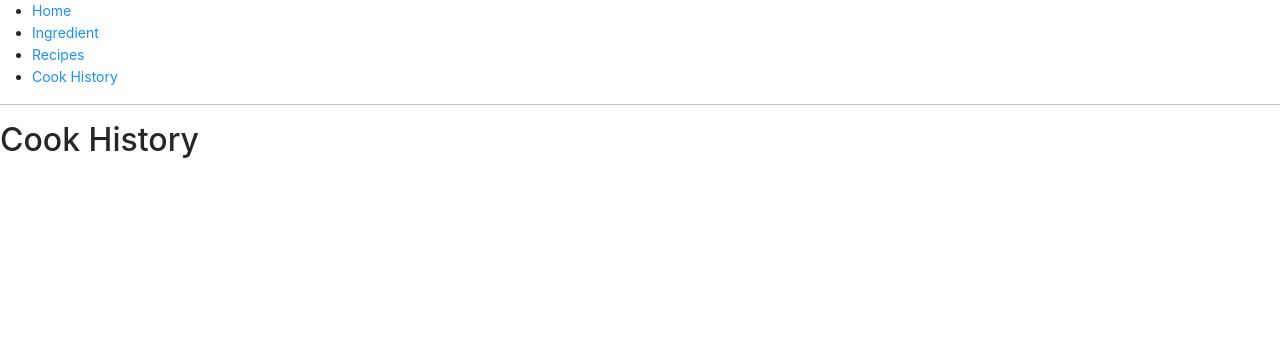
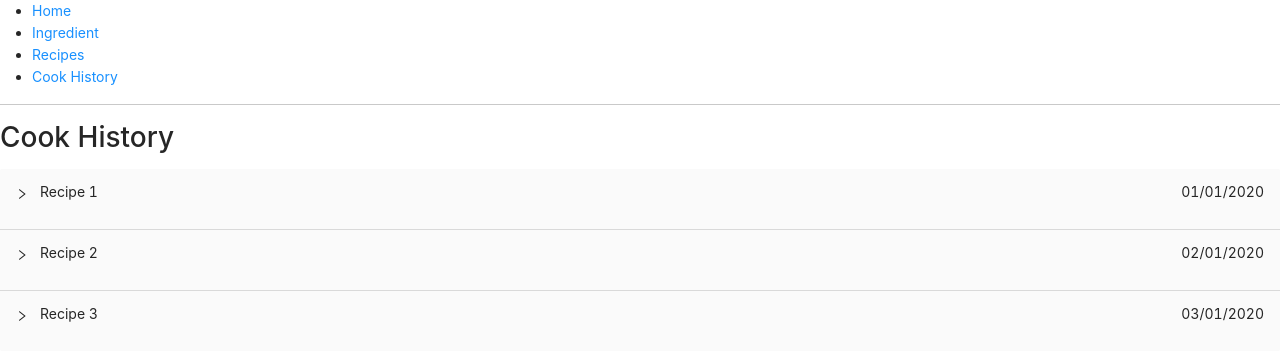
Before and after one commit to ZidiHu/pantry-app, a React (Create React App) app: page /cook-history in a window 1280 px wide. Shown: the top 360 px of the page. Built offline with nearby package versions, Linux system fonts and the light colour scheme.

Commit message:
cook history - basic layout

```diff
--- a/src/App.js
+++ b/src/App.js
@@ -7,6 +7,7 @@ import {
 } from "react-router-dom";
 import Ingredient from '../src/pages/ingredient/index'
 import RecipeList from '../src/pages/recipe/index'
+import CookHistory from '../src/pages/cookHistory/index'
 
 export default function App() {
   return (
@@ -47,11 +48,3 @@ function Home() {
     </div>
   );
 }
-
-function CookHistory() {
-  return (
-    <div>
-      <h2>Cook History</h2>
-    </div>
-  );
-}
--- /dev/null
+++ b/src/mock/cookHistory.js
@@ -0,0 +1,61 @@
+const mockCookHistory = [
+  {
+    key: 0,
+    recipeName: 'Recipe 1',
+    cookDate: '01/01/2020',
+    ingredients: [
+      {
+        ingredientName: 'apple',
+        ingredientQuality: 2
+      },
+      {
+        ingredientName: 'orange',
+        ingredientQuality: 2
+      },
+      {
+        ingredientName: 'cherry',
+        ingredientQuality: 2
+      },
+    ]
+  },
+  {
+    key: 1,
+    recipeName: 'Recipe 2',
+    cookDate: '02/01/2020',
+    ingredients: [
+      {
+        ingredientName: 'apple',
+        ingredientQuality: 1
+      },
+      {
+        ingredientName: 'orange',
+        ingredientQuality: 1
+      },
+      {
+        ingredientName: 'cherry',
+        ingredientQuality: 1
+      },
+    ]
+  },
+  {
+    key: 2,
+    recipeName: 'Recipe 3',
+    cookDate: '03/01/2020',
+    ingredients: [
+      {
+        ingredientName: 'apple',
+        ingredientQuality: 3
+      },
+      {
+        ingredientName: 'orange',
+        ingredientQuality: 3
+      },
+      {
+        ingredientName: 'cherry',
+        ingredientQuality: 3
+      },
+    ]
+  },
+]
+
+export default mockCookHistory
--- /dev/null
+++ b/src/pages/cookHistory/index.jsx
@@ -0,0 +1,32 @@
+import React, { useState } from 'react'
+import { Collapse, Button, List, Card } from 'antd'
+import mockCookHistory from '../../mock/cookHistory'
+
+const { Panel } = Collapse;
+
+const CookHistory = props => {
+
+  return (
+    <>
+      <h3>Cook History</h3>
+      <Collapse bordered={false}>
+        {mockCookHistory.map((history) => (
+          <Panel header={history.recipeName} key={history.key} extra={<p>{history.cookDate}</p>}>
+            <strong>Used Ingredients</strong>
+            <List
+              size='small'
+              bordered
+              dataSource={history.ingredients}
+              renderItem={item =>
+                <List.Item>{item.ingredientName} {item.ingredientQuality}</List.Item>
+              }
+            />
+          </Panel>
+        ))
+        }
+      </Collapse >
+    </>
+  )
+}
+
+export default CookHistory
```
